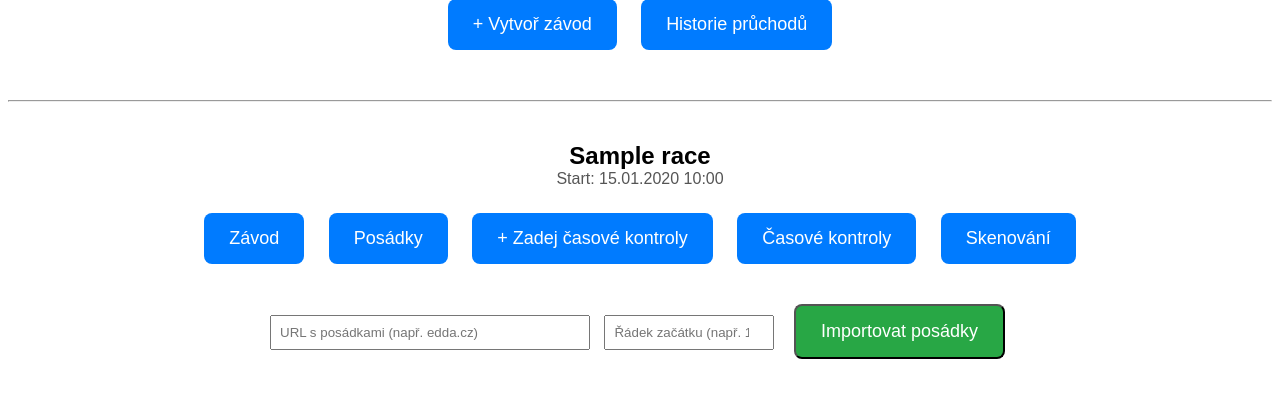
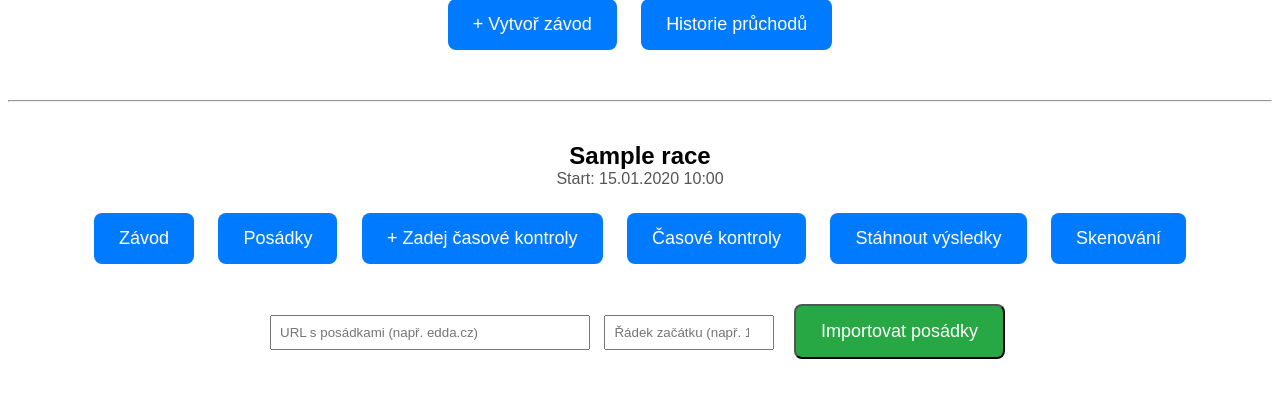
Before and after one commit to smid13/revival, a Flask app: page / in a window 1280 px wide. Shown: the part 119-517 px from the top of the page. Run offline with Flask 3, Linux system fonts and the light colour scheme; tables that the repository leaves empty hold one stand-in row (values such as "Sample post").

Commit message:
Update index.html

```diff
--- a/templates/index.html
+++ b/templates/index.html
@@ -60,6 +60,7 @@
                     <a href="{{ url_for('manage_crews', race_id=race.id) }}" class="button">Posádky</a>
                     <a href="{{ url_for('setup_ideal_times', race_id=race.id) }}" class="button">+ Zadej časové kontroly</a>
                     <a href="{{ url_for('checkpoint_overview', race_id=race.id) }}" class="button">Časové kontroly</a>
+                    <a href="{{ url_for('export_results', race_id=race.id) }}" class="button">Stáhnout výsledky</a>
                     {% if race.checkpoints %}
                         <a href="{{ url_for('scan_page', checkpoint_id=race.checkpoints[0].id) }}" class="button">Skenování</a>
                     {% else %}
```
